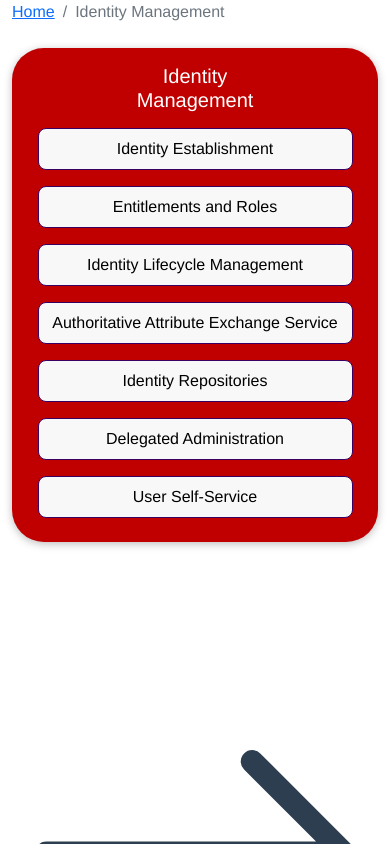
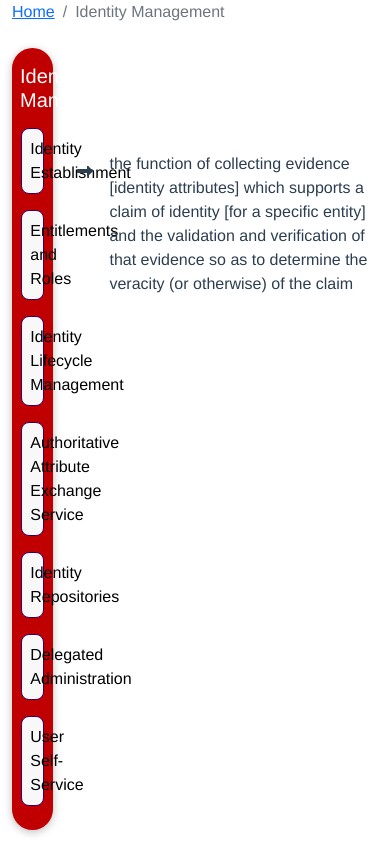
Before and after one commit to canada-ca/gc-icam_gija-gc, a Vue app: page /identity-management in a window 390 px wide. Shown: the top 844 px of the page. Built offline with nearby package versions, Linux system fonts and the light colour scheme.

Commit message:
modify identity management

```diff
--- a/src/components/IdentityManagement.vue
+++ b/src/components/IdentityManagement.vue
@@ -7,15 +7,13 @@
       </ol>
     </nav>
     <div class="row">
-      <div class="col-md-2">
+      <div class="col-2">
         <identity-management-card></identity-management-card>
       </div>
-      <div class="col-md-1" style="padding-top:7.5rem;">
-        <svg xmlns="http://www.w3.org/2000/svg" fill="currentColor" class="bi bi-arrow-right" viewBox="0 0 16 16">
-          <path fill-rule="evenodd" d="M1 8a.5.5 0 0 1 .5-.5h11.793l-3.147-3.146a.5.5 0 0 1 .708-.708l4 4a.5.5 0 0 1 0 .708l-4 4a.5.5 0 0 1-.708-.708L13.293 8.5H1.5A.5.5 0 0 1 1 8z"/>
-        </svg>
+      <div class="col-1" style="padding-top:7.5rem;">
+        <fa icon="right-long"></fa>
       </div>
-      <div class="col-md-8" style="padding-top:7.5rem;">
+      <div class="col-9" style="padding-top:7rem;">
         <p class="text-start">the function of collecting evidence [identity attributes] which supports a claim of identity [for a specific entity] and the validation and verification of that evidence so as to determine the veracity (or otherwise) of the claim</p>
       </div>
     </div>
@@ -32,7 +30,4 @@ export default {
 </script>
 
 <style scoped>
-.identity {
-  background-color: #c00000;
-}
 </style>
```
